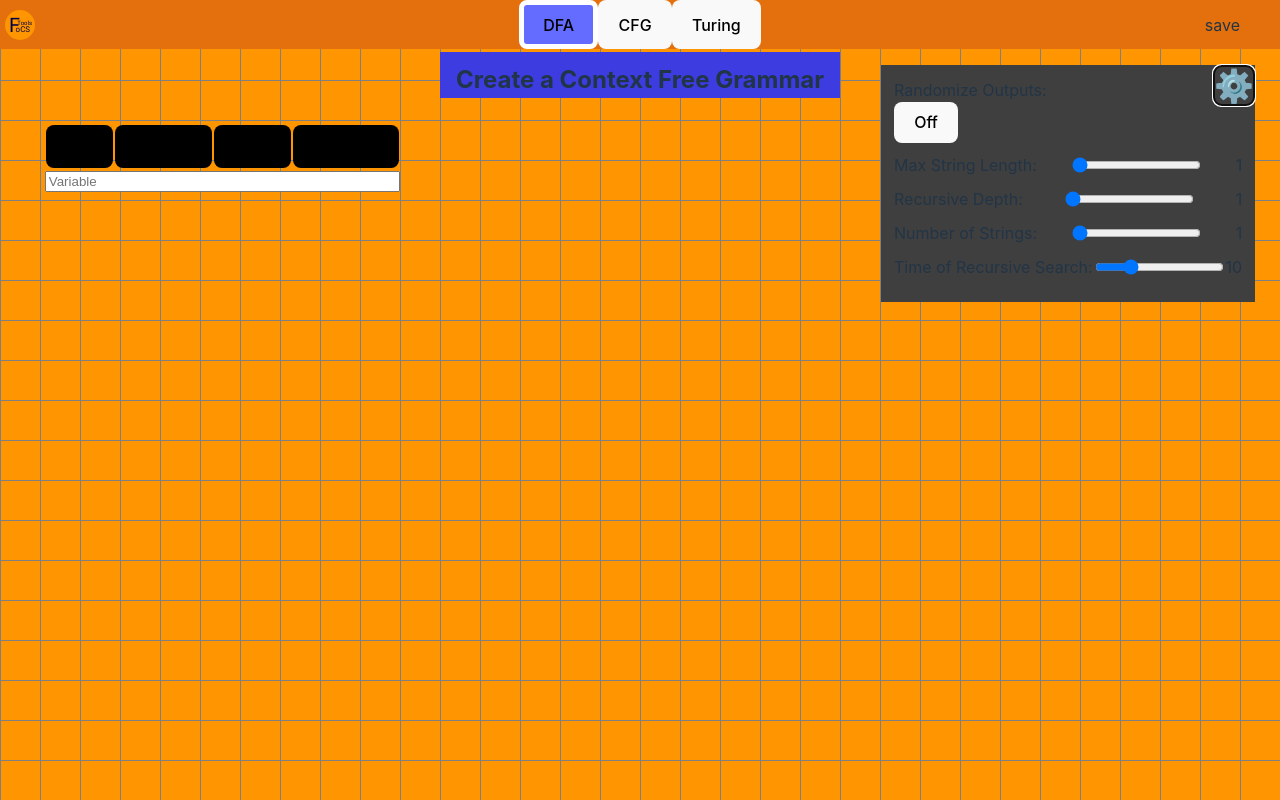
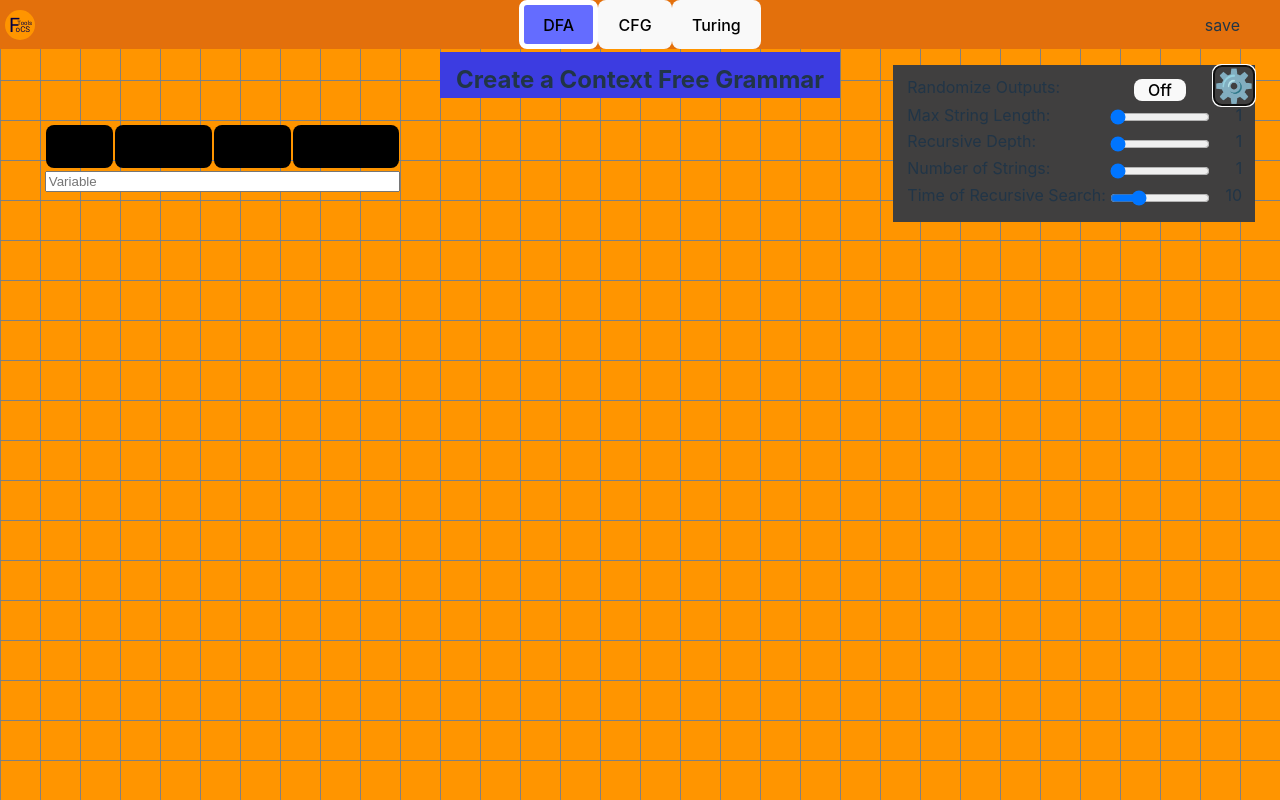
Before and after one commit to aandrepingu/FoCSTools, a React (Vite) app in the folder FoCSTools Site/: page / in a window 1280 px wide. Both pictures are taken after a click on the button "⚙️". Built offline with nearby package versions, Linux system fonts and the light colour scheme.

Commit message:
CSS: Styled settings for CFG generation using grid

```diff
--- a/FoCSTools Site/src/pages/CFG.css
+++ b/FoCSTools Site/src/pages/CFG.css
@@ -82,3 +82,38 @@ body {
 	margin-right: 1px;
 	margin-left: 1px;
 }
+.settingsBox {
+  display: grid;
+  align-items: center;
+  row-gap: 4px;
+}
+.setting {
+  display: contents;
+}
+.setting .setting-name {
+  grid-column: 1/2;
+  margin: 2px;
+  margin-top: -.2em;
+}
+.settingsBox > .setting:first-child > .setting-name {
+  margin-bottom: .2em;
+}
+
+.setting .setting-val{
+  grid-column: 3/4;
+  width: 3ch;
+  text-align: end;
+  margin-bottom: 2px;
+  margin-top: -.2em;
+}
+.setting input {
+  grid-column: 2/3;
+  width: 100px;
+}
+.setting button {
+  grid-column: 2/3;
+  width: 50%;
+  align-self: center;
+  justify-self: center;
+  padding: 0;
+}
--- a/FoCSTools Site/src/pages/CFG.tsx
+++ b/FoCSTools Site/src/pages/CFG.tsx
@@ -317,14 +317,14 @@ export default function CFG() {
 
       {showSettings && (
         <div className="settingsBox">
-          <label>Randomize Outputs: {randomize}</label>
           <div className="setting">
+            <label className="setting-name">Randomize Outputs: {randomize}</label>
             <button onClick={toggleRandomize}>
               {randomize ? "On" : "Off"}
             </button>
           </div>
           <div className="setting">
-            <label>Max String Length: </label>
+            <label className="setting-name">Max String Length: </label>
             <input
               type="range"
               min="1"
@@ -333,10 +333,10 @@ export default function CFG() {
               value={maxLength}
               onChange={(e) => changeMaxLength(e)}
             />
-            <label> {maxLength}</label>
+            <label className="setting-val"> {maxLength}</label>
           </div>
           <div className="setting">
-            <label>Recursive Depth: </label>
+            <label className="setting-name">Recursive Depth: </label>
             <input
               type="range"
               min="1"
@@ -345,10 +345,10 @@ export default function CFG() {
               value={maxRecursion}
               onChange={(e) => changeRecursionDepth(e)}
             />
-            <label> {maxRecursion}</label>
+            <label className="setting-val"> {maxRecursion}</label>
           </div>
           <div className="setting">
-            <label>Number of Strings: </label>
+            <label className="setting-name">Number of Strings: </label>
             <input
               type="range"
               min="1"
@@ -357,10 +357,10 @@ export default function CFG() {
               value={maxNumPrinted}
               onChange={(e) => changeNumberStrings(e)}
             />
-            <label> {maxNumPrinted}</label>
+            <label className="setting-val"> {maxNumPrinted}</label>
           </div>
           <div className="setting">
-            <label>Time of Recursive Search: </label>
+            <label  className="setting-name">Time of Recursive Search: </label>
             <input
               type="range"
               min="5"
@@ -369,7 +369,7 @@ export default function CFG() {
               value={maxTime}
               onChange={(e) => setMaxTime(Number(e.currentTarget.value))}
             />
-            <label> {maxTime}</label>
+            <label className="setting-val"> {maxTime}</label>
           </div>
         </div>
       )}
```
